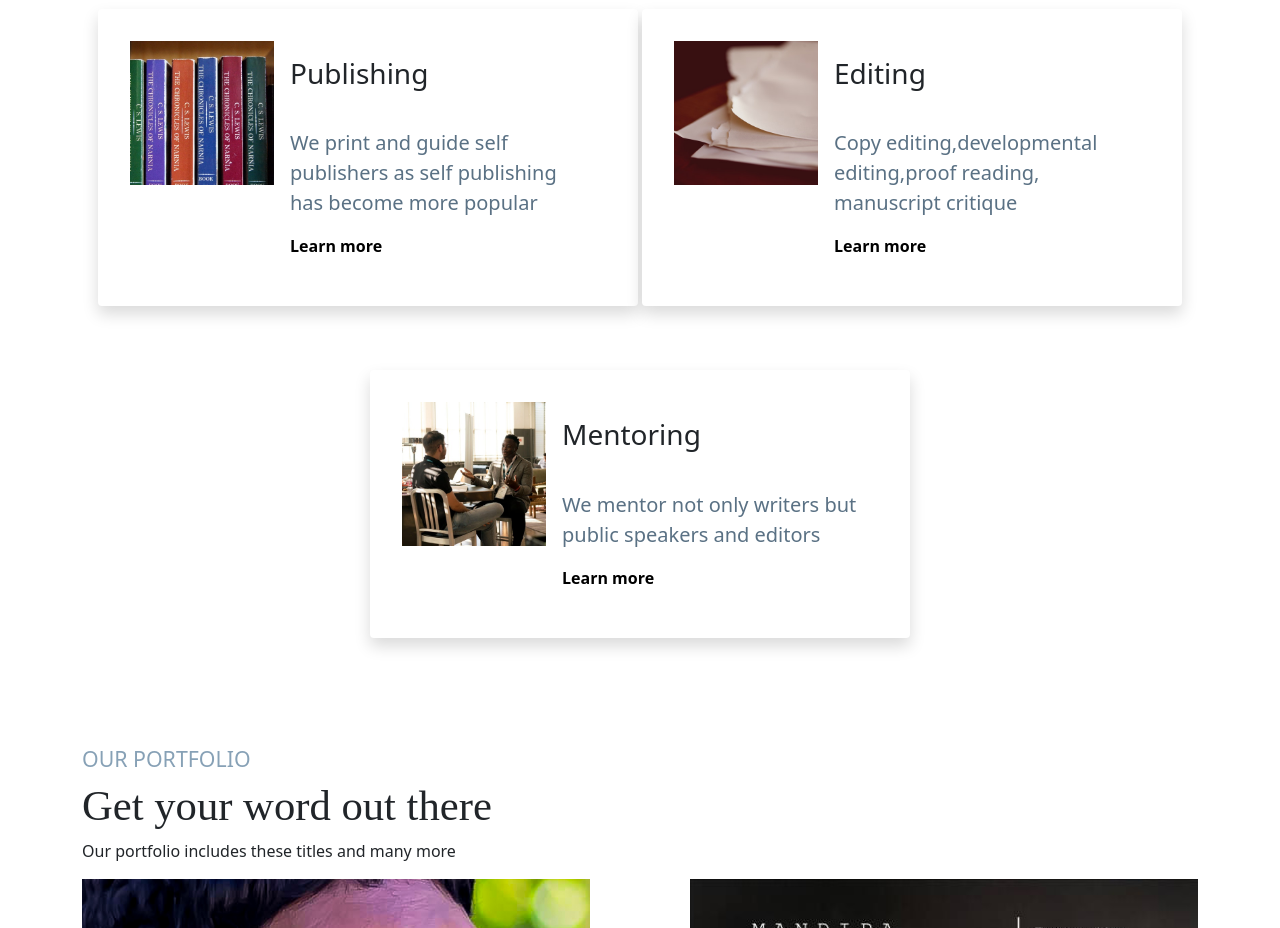
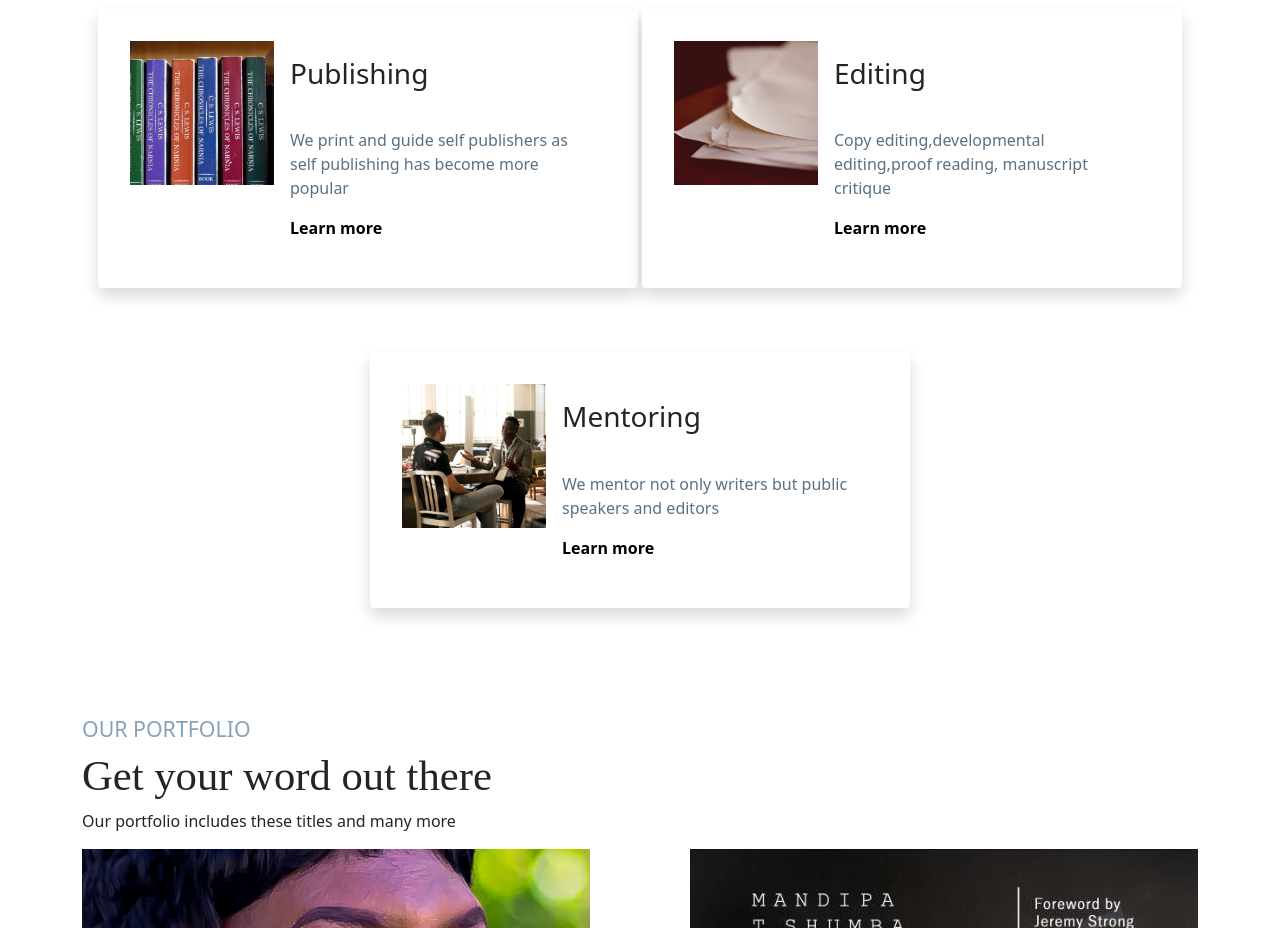
Before and after one commit to TehillahK/Mand-inspiration-web, a React (Create React App) app: page / in a window 1280 px wide. Shown: the part 920-1848 px from the top of the page. Built offline with nearby package versions, Linux system fonts and the light colour scheme.

Commit message:
fixed some stuff

```diff
--- a/src/presentation/components/OurServices.js
+++ b/src/presentation/components/OurServices.js
@@ -39,12 +39,12 @@ function Cards(props) {
               />
 
               <div className={"p-3  d-flex  flex-column"}>
-                <h3>Publishing</h3>
-                <p  className="card-text fs-5">
+                <h3 className="card-title">Publishing</h3>
+                <p  className="card-text text-break  fs-6 ">
                   We print and guide self publishers as self publishing has
                   become more popular
                 </p>
-                <Link to="">Learn more</Link>
+                <Link className="card-link fs-6" to="/services">Learn more</Link>
               </div>
             </div>
           </div>
@@ -60,12 +60,12 @@ function Cards(props) {
               />
 
               <div className={"p-3  d-flex  flex-column"}>
-                <h3>Editing</h3>
-                <p className="card-text fs-5 some-error">
+                <h3 className="card-title">Editing</h3>
+                <p className="card-text text-break  fs-6">
                   Copy editing,developmental editing,proof reading, manuscript
                   critique
                 </p>
-                <Link to="">Learn more</Link>
+                <Link className="card-link fs-6" to="/services">Learn more</Link>
               </div>
             </div>
           </div>
@@ -83,9 +83,9 @@ function Cards(props) {
             />
 
             <div className={"p-3  d-flex  flex-column"}>
-              <h3>Mentoring</h3>
-              <p  className="card-text fs-5">We mentor not only writers but public speakers and editors</p>
-              <Link to="">Learn more</Link>
+              <h3 className="card-title">Mentoring</h3>
+              <p  className="card-text text-break  fs-6 ">We mentor not only writers but public speakers and editors</p>
+              <Link className="card-link fs-6" to="/services">Learn more</Link>
             </div>
           </div>
         </div>
--- /dev/null
+++ b/src/presentation/components/PublishingModal.js
@@ -0,0 +1,19 @@
+const PublishingModal = () => {
+    return (
+        <div className="modal" id="myModal">
+            <div className="modal-dialog modal-dialog-centered">
+                <div className="modal-content">
+                    <div className="modal-header">
+                        <h4 className="modal-title">Modal Heading</h4>
+                        <button type="button" class="btn-close" data-bs-dismiss="modal"></button>
+                     </div>
+                     <div className="modal-body">
+                         Modal body..
+                    </div>
+                </div>
+            </div>
+        </div>
+    );
+}
+
+export default PublishingModal;
--- a/src/presentation/components/ServicesBanner.js
+++ b/src/presentation/components/ServicesBanner.js
@@ -1,6 +1,7 @@
 import React, { useCallback } from "react";
 import { getServices } from "../../logic/AccessServices";
 import { Link } from "react-router-dom";
+import PublishingModal from "./PublishingModal";
 
 function Card(props) {
     const service = props.service;
@@ -43,6 +44,7 @@ const ServicesBanner = () => {
     return (
         <div className={"container"}>
             <Cards services={services} />
+            <PublishingModal />
         </div>
     );
 };
--- a/src/presentation/scss/_cards.scss
+++ b/src/presentation/scss/_cards.scss
@@ -20,8 +20,8 @@ $gap:3rem;
 .card-text{
   width:100%;
   font-weight: 400;
-  font-size: 19pt;
+  font-size: 10pt;
   color: #5A7184;
-  margin-top: 30px;
+  margin-top: 1rem;
 
 }
```
